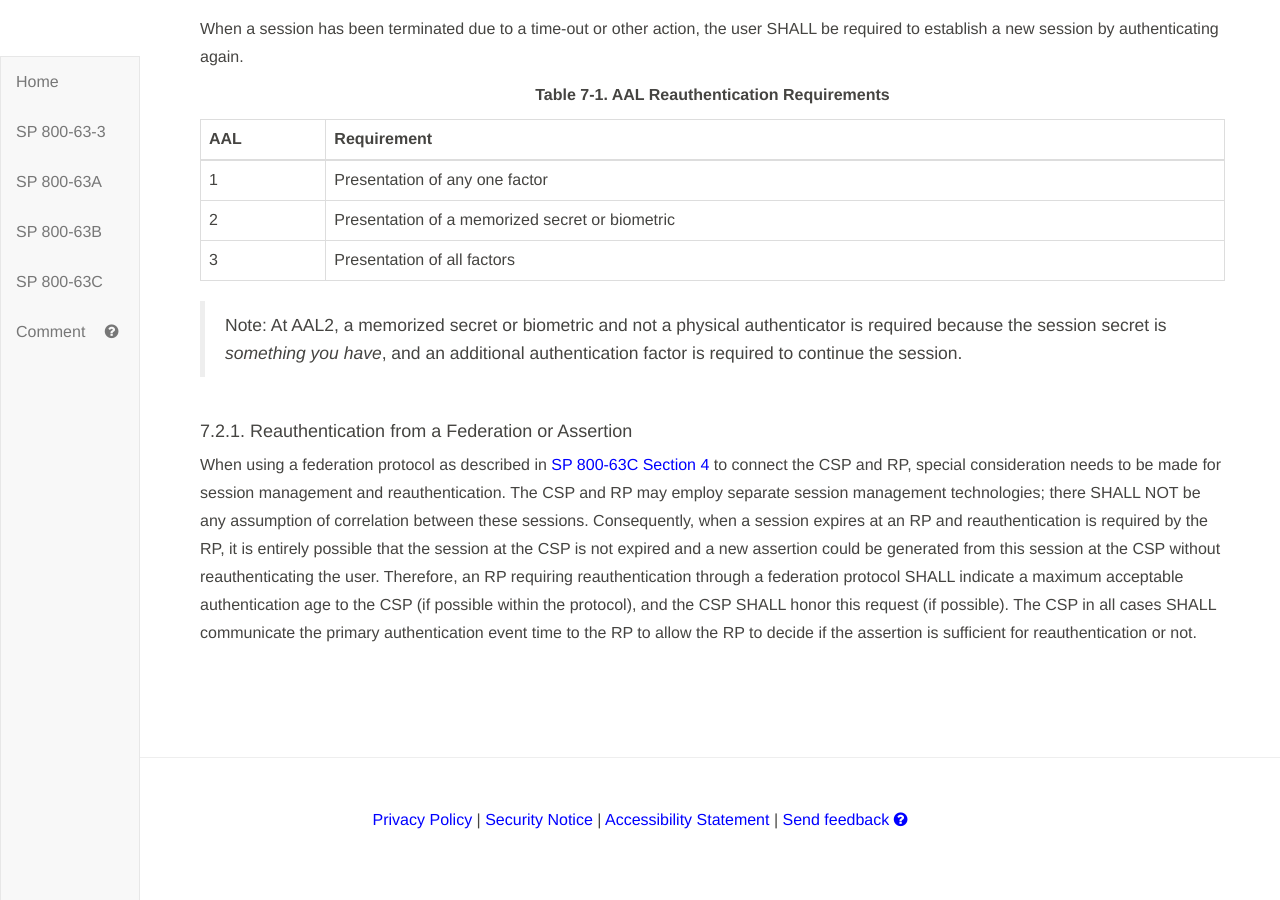
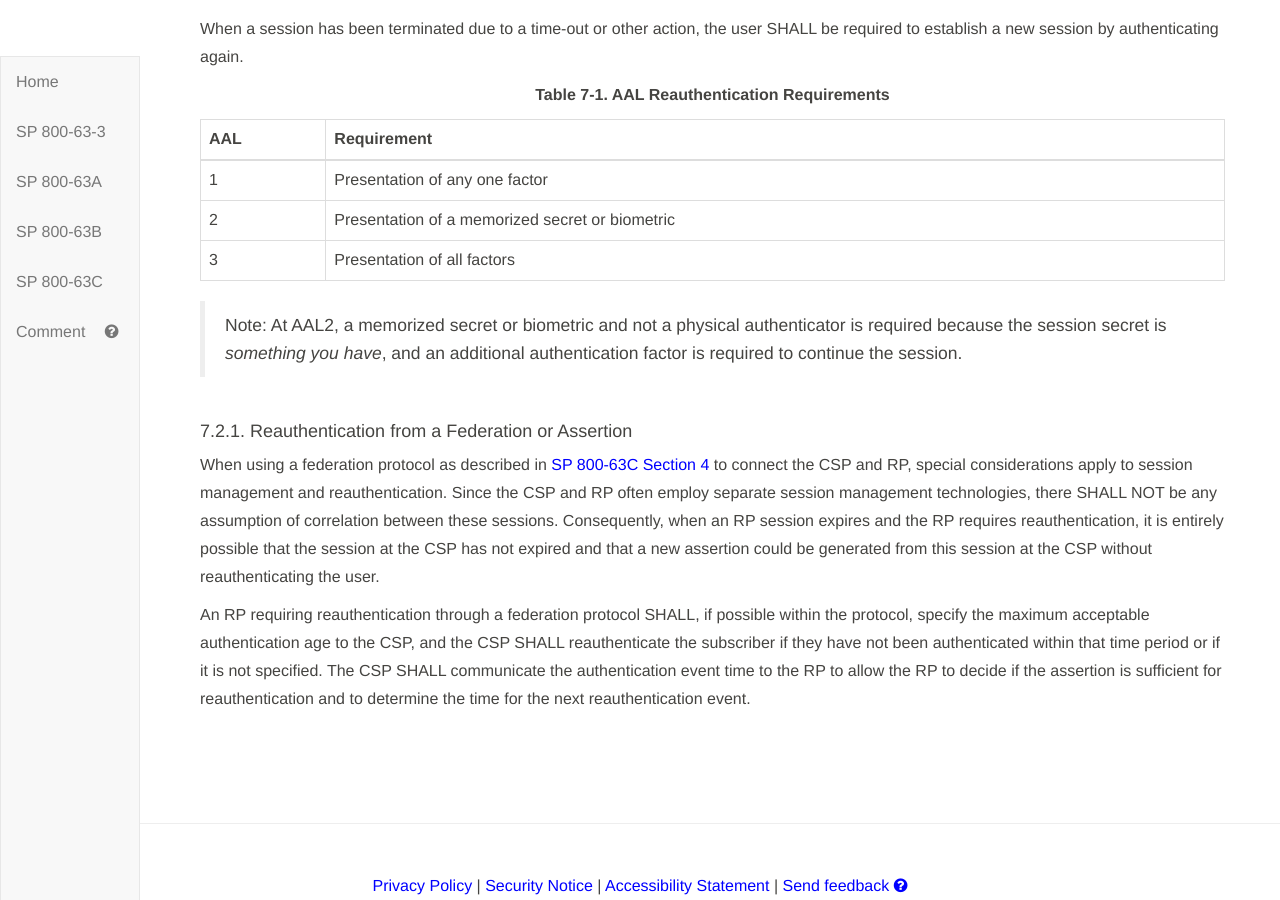
Before and after one commit to usnistgov/800-63-3, a Jekyll site: the page built from sp800-63b/sec7_session.md, in a window 1280 px wide and 900 px high, scrolled down 2119 px. Built offline with Jekyll 4.4.1, drawn with Linux system fonts in a browser that asks for light colours; our own code applies the rules of GitHub Pages for plain Markdown files; before the commit the page ends 2953 px from its top, so only the background shows below that.

Commit message:
Tighten federated reauthentication wording. Closes #1326

```diff
--- a/sp800-63b/sec7_session.md
+++ b/sp800-63b/sec7_session.md
@@ -82,4 +82,6 @@ When a session has been terminated due to a time-out or other action, the user S
 
 #### 7.2.1. Reauthentication from a Federation or Assertion
 
-When using a federation protocol as described in [SP 800-63C Section 4](sp800-63c.html#sec4) to connect the CSP and RP, special consideration needs to be made for session management and reauthentication. The CSP and RP may employ separate session management technologies; there SHALL NOT be any assumption of correlation between these sessions. Consequently, when a session expires at an RP and reauthentication is required by the RP, it is entirely possible that the session at the CSP is not expired and a new assertion could be generated from this session at the CSP without reauthenticating the user. Therefore, an RP requiring reauthentication through a federation protocol SHALL indicate a maximum acceptable authentication age to the CSP (if possible within the protocol), and the CSP SHALL honor this request (if possible). The CSP in all cases SHALL communicate the primary authentication event time to the RP to allow the RP to decide if the assertion is sufficient for reauthentication or not.
+When using a federation protocol as described in [SP 800-63C Section 4](sp800-63c.html#sec4) to connect the CSP and RP, special considerations apply to session management and reauthentication. Since the CSP and RP often employ separate session management technologies, there SHALL NOT be any assumption of correlation between these sessions. Consequently, when an RP session expires and the RP requires reauthentication, it is entirely possible that the session at the CSP has not expired and that a new assertion could be generated from this session at the CSP without reauthenticating the user.
+
+An RP requiring reauthentication through a federation protocol SHALL, if possible within the protocol, specify the maximum acceptable authentication age to the CSP, and the CSP SHALL reauthenticate the subscriber if they have not been authenticated within that time period or if it is not specified. The CSP SHALL communicate the authentication event time to the RP to allow the RP to decide if the assertion is sufficient for reauthentication and to determine the time for the next reauthentication event.
```
